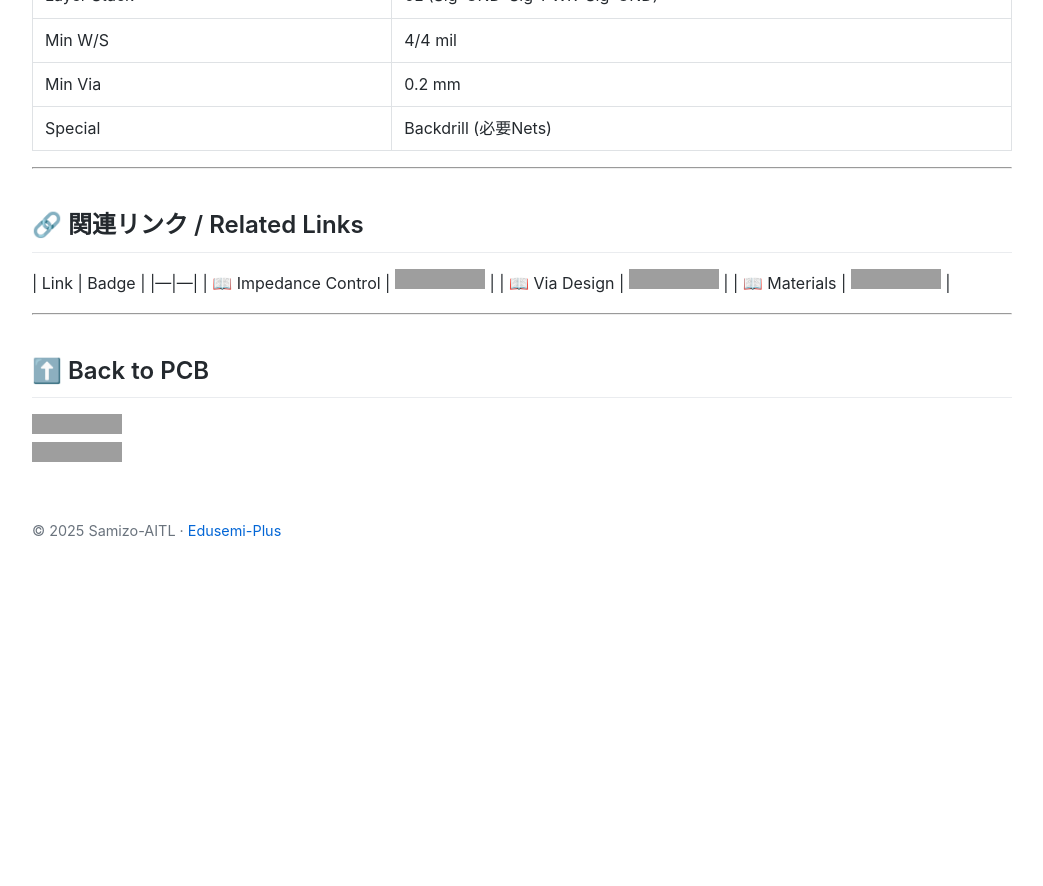
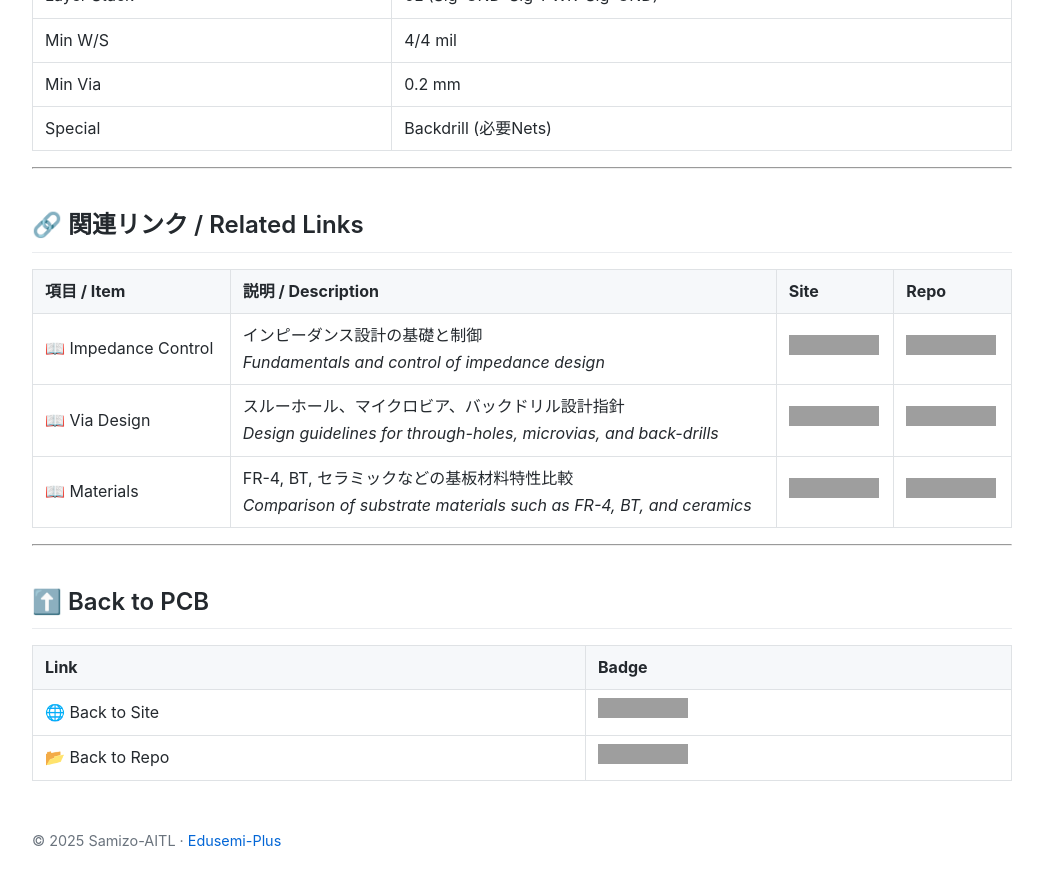
Before and after one commit to Samizo-AITL/Edusemi-Plus, a Jekyll site: the page built from Assembly-Integration/PCB/stackup.md, in a window 1280 px wide and 900 px high, scrolled down 3416 px. Shown: the top 886 px of the window, without its empty margins (118-1161 px from the left). Built offline with Jekyll 4.4.1, drawn with Linux system fonts in a browser that asks for light colours; before the commit the page ends 4005 px from its top, so only the background shows below that; grey boxes are pictures that could not be loaded.

Commit message:
Update stackup.md

```diff
--- a/Assembly-Integration/PCB/stackup.md
+++ b/Assembly-Integration/PCB/stackup.md
@@ -147,14 +147,18 @@ title: "PCB Stack-up | プリント基板の層構成"
 ---
 
 ## 🔗 関連リンク / Related Links
-| Link | Badge |
-|---|---|
-| 📖 Impedance Control | [![View Site](https://img.shields.io/badge/View-Site-brightgreen?logo=githubpages)](./impedance-control.md) |
-| 📖 Via Design | [![View Site](https://img.shields.io/badge/View-Site-brightgreen?logo=githubpages)](./via-design.md) |
-| 📖 Materials | [![View Site](https://img.shields.io/badge/View-Site-brightgreen?logo=githubpages)](./materials.md) |
+
+| 項目 / Item | 説明 / Description | Site | Repo |
+|-------------|-------------------|------|------|
+| 📖 Impedance Control | インピーダンス設計の基礎と制御<br>*Fundamentals and control of impedance design* | [![View Site](https://img.shields.io/badge/View-Site-brightgreen?logo=githubpages)](./impedance-control.md) | [![View Repo](https://img.shields.io/badge/View-Repo-blue?logo=github)](../PCB/impedance-control) |
+| 📖 Via Design | スルーホール、マイクロビア、バックドリル設計指針<br>*Design guidelines for through-holes, microvias, and back-drills* | [![View Site](https://img.shields.io/badge/View-Site-brightgreen?logo=githubpages)](./via-design.md) | [![View Repo](https://img.shields.io/badge/View-Repo-blue?logo=github)](../PCB/via-design) |
+| 📖 Materials | FR-4, BT, セラミックなどの基板材料特性比較<br>*Comparison of substrate materials such as FR-4, BT, and ceramics* | [![View Site](https://img.shields.io/badge/View-Site-brightgreen?logo=githubpages)](./materials.md) | [![View Repo](https://img.shields.io/badge/View-Repo-blue?logo=github)](../PCB/materials) |
 
 ---
 
 ## ⬆️ Back to PCB
-[![Back Site](https://img.shields.io/badge/⬆️%20Back-Site-brightgreen?logo=githubpages)](https://samizo-aitl.github.io/Edusemi-Plus/Assembly-Integration/PCB/)
-[![Back Repo](https://img.shields.io/badge/⬆️%20Back-Repo-blue?logo=github)](https://github.com/Samizo-AITL/Edusemi-Plus/tree/main/Assembly-Integration/PCB)
+
+| Link | Badge |
+|---|---|
+| 🌐 Back to Site | [![Back Site](https://img.shields.io/badge/⬆️%20Back-Site-brightgreen?style=for-the-badge&logo=githubpages)](https://samizo-aitl.github.io/Edusemi-Plus/Assembly-Integration/PCB/) |
+| 📂 Back to Repo | [![Back Repo](https://img.shields.io/badge/⬆️%20Back-Repo-blue?style=for-the-badge&logo=github)](https://github.com/Samizo-AITL/Edusemi-Plus/tree/main/Assembly-Integration/PCB) |
```
